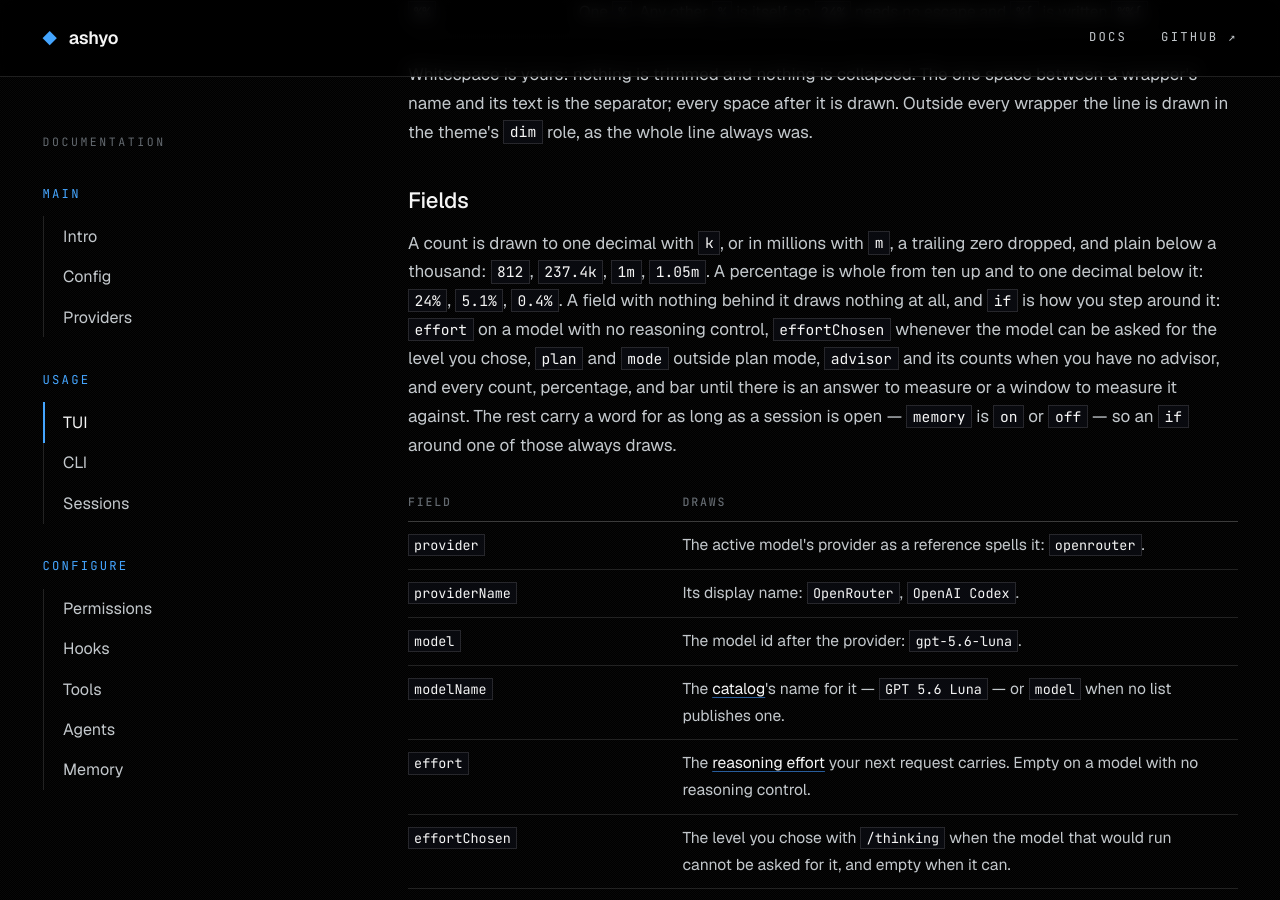
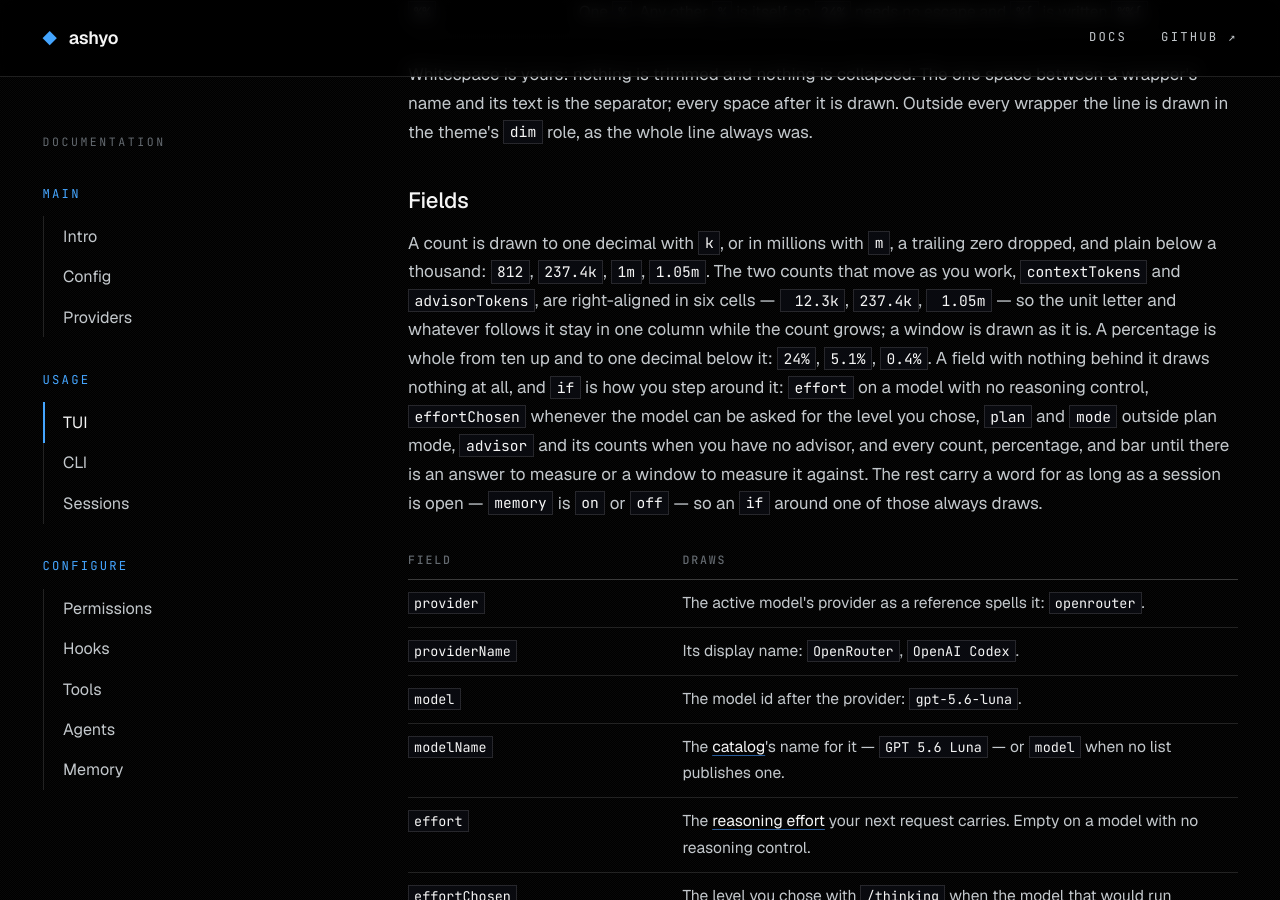
Before and after one commit to ashyo-ai/ashyo-ai.github.io, a Jekyll site: the page built from tui.html, in a window 1280 px wide and 900 px high, scrolled down 28341 px. Built offline with Jekyll 4.4.1, drawn with Linux system fonts in a browser that asks for light colours.

Commit message:
fix(statusline): hold the moving counts' unit and slash in one column

```diff
--- a/tui.html
+++ b/tui.html
@@ -292,7 +292,7 @@
 <p>Whitespace is yours: nothing is trimmed and nothing is collapsed. The one space between a wrapper's name and its text is the separator; every space after it is drawn. Outside every wrapper the line is drawn in the theme's <code>dim</code> role, as the whole line always was.</p>
 
 <h3 id="status-line-fields">Fields</h3>
-<p>A count is drawn to one decimal with <code>k</code>, or in millions with <code>m</code>, a trailing zero dropped, and plain below a thousand: <code>812</code>, <code>237.4k</code>, <code>1m</code>, <code>1.05m</code>. A percentage is whole from ten up and to one decimal below it: <code>24%</code>, <code>5.1%</code>, <code>0.4%</code>. A field with nothing behind it draws nothing at all, and <code>if</code> is how you step around it: <code>effort</code> on a model with no reasoning control, <code>effortChosen</code> whenever the model can be asked for the level you chose, <code>plan</code> and <code>mode</code> outside plan mode, <code>advisor</code> and its counts when you have no advisor, and every count, percentage, and bar until there is an answer to measure or a window to measure it against. The rest carry a word for as long as a session is open — <code>memory</code> is <code>on</code> or <code>off</code> — so an <code>if</code> around one of those always draws.</p>
+<p>A count is drawn to one decimal with <code>k</code>, or in millions with <code>m</code>, a trailing zero dropped, and plain below a thousand: <code>812</code>, <code>237.4k</code>, <code>1m</code>, <code>1.05m</code>. The two counts that move as you work, <code>contextTokens</code> and <code>advisorTokens</code>, are right-aligned in six cells — <code>&nbsp;12.3k</code>, <code>237.4k</code>, <code>&nbsp;1.05m</code> — so the unit letter and whatever follows it stay in one column while the count grows; a window is drawn as it is. A percentage is whole from ten up and to one decimal below it: <code>24%</code>, <code>5.1%</code>, <code>0.4%</code>. A field with nothing behind it draws nothing at all, and <code>if</code> is how you step around it: <code>effort</code> on a model with no reasoning control, <code>effortChosen</code> whenever the model can be asked for the level you chose, <code>plan</code> and <code>mode</code> outside plan mode, <code>advisor</code> and its counts when you have no advisor, and every count, percentage, and bar until there is an answer to measure or a window to measure it against. The rest carry a word for as long as a session is open — <code>memory</code> is <code>on</code> or <code>off</code> — so an <code>if</code> around one of those always draws.</p>
 <table>
 <tr><th>Field</th><th>Draws</th></tr>
 <tr><td><code>provider</code></td><td>The active model's provider as a reference spells it: <code>openrouter</code>.</td></tr>
```
